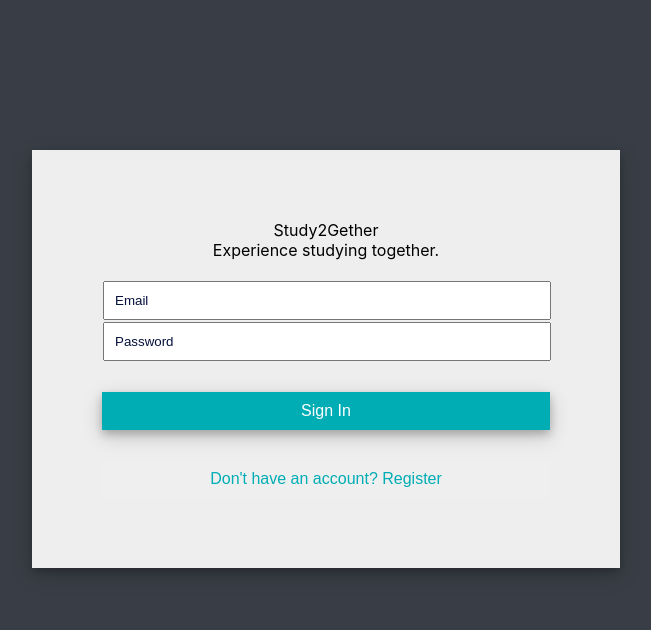
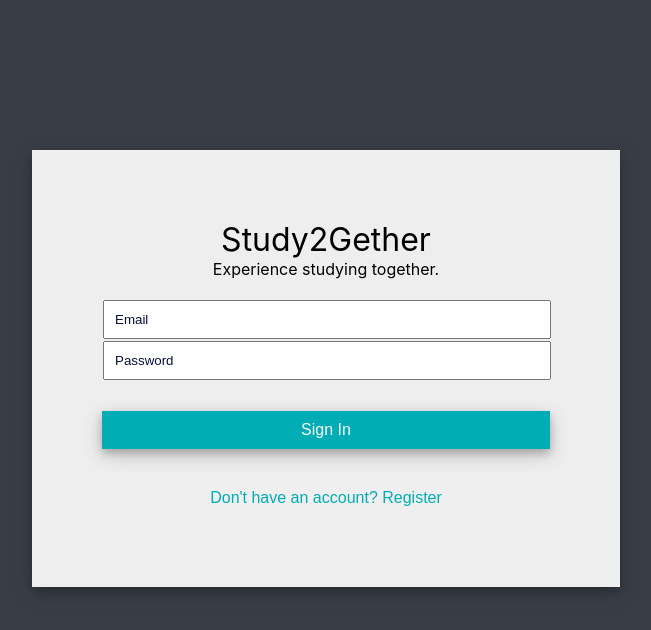
Before and after one commit to 3ricLu/Study2Gether, a React (Create React App) app in the folder client/: page / in a window 1280 px wide. Shown: the top 630 px of the page, without its empty margins (314-965 px from the left). Built offline with nearby package versions, Linux system fonts and the light colour scheme; no server answers; what react-google-maps would draw is missing.

Commit message:
login changes

```diff
--- a/client/src/styles/signin.css
+++ b/client/src/styles/signin.css
@@ -8,6 +8,10 @@
     border-radius: 1em;
     position: fixed;
     padding-top: 50px;
+  }
+
+  .subtitle {
+    font-size: 2em;
   }
 
   .login-box {
@@ -95,7 +99,7 @@
 
   .input {
     padding: 10px;
-    width: 100%;
+    width: 500px;
     color: #06113C;
   }
 
```
